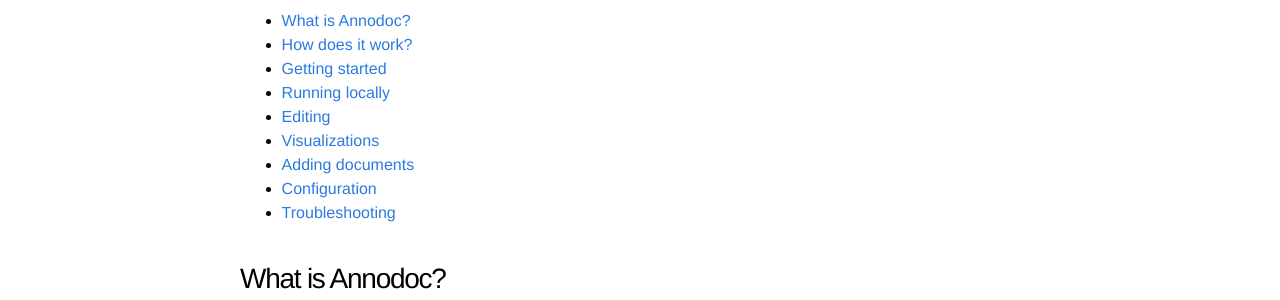
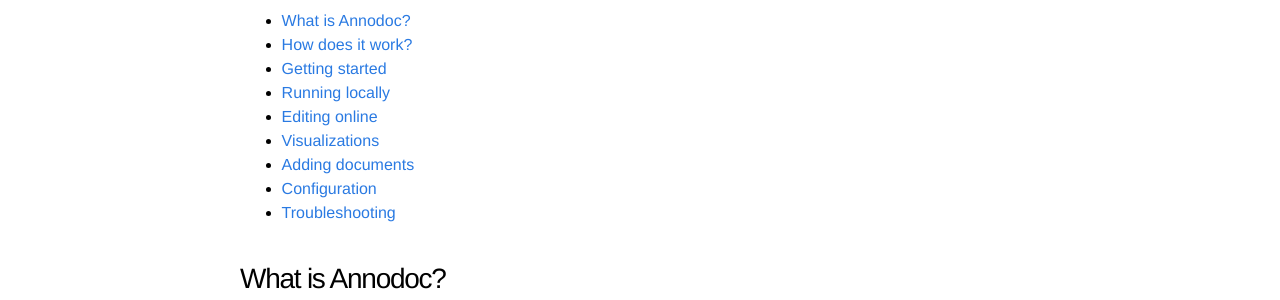
Before and after one commit to spyysalo/annodoc, a Jekyll site: the page built from index.md, in a window 1280 px wide and 900 px high. Shown: the part 363-663 px from the top of the window. Built offline with Jekyll 4.4.1, drawn with Linux system fonts in a browser that asks for light colours; some of the changed text lies outside the part shown.

Commit message:
minor cleanup

```diff
--- a/index.md
+++ b/index.md
@@ -14,7 +14,7 @@ creating your own documentation using annodoc.
 * [How does it work?](#how-does-it-work)
 * [Getting started](#getting-started)
 * [Running locally](#running-locally)
-* [Editing](#editing)
+* [Editing online](#editing-online)
 * [Visualizations](#visualizations)
 * [Adding documents](#adding-documents)
 * [Configuration](#basic-configuration)
@@ -169,9 +169,7 @@ the documentation by navigating to this address.
 For working online using GitHub, please refer to the documentation for
 GitHub Pages at <https://pages.github.com/>.
 
-## Editing
-
-(start TODO)
+## Editing online
 
 If the `editurl` site variable is set in `_config.yml` (see
 [Configuration](#configuration)), the header of each page will contain
```
